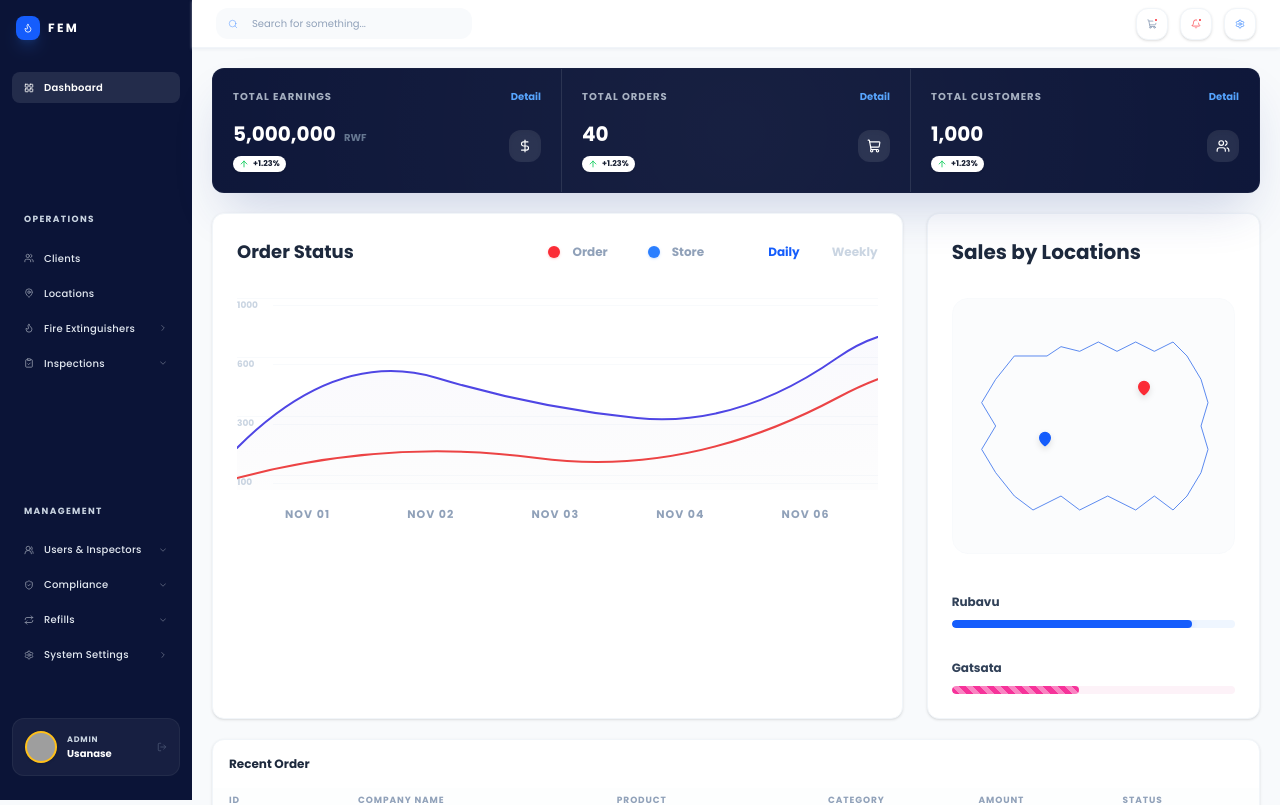
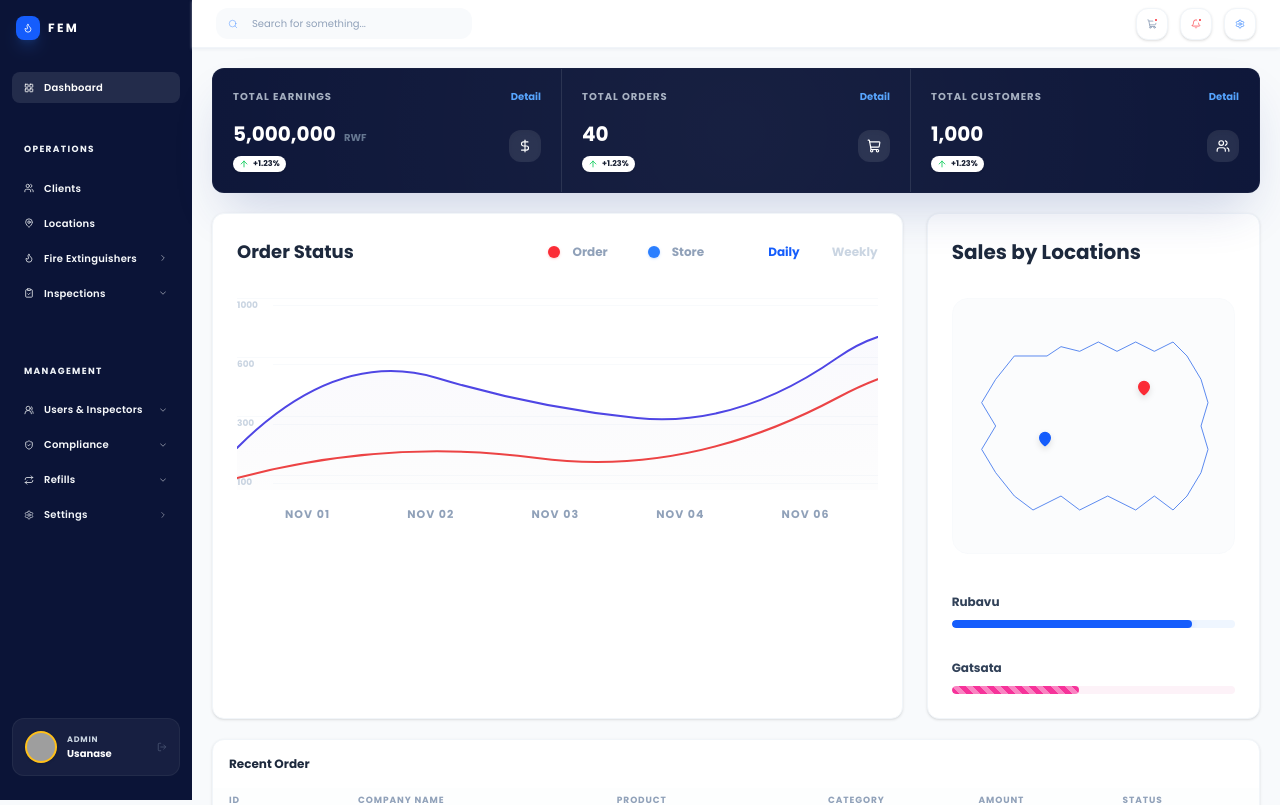
Before and after one commit to TETA-Liana/FEM, an Angular app: page /admin-dashboard in a window 1280 px wide. Shown: the top 805 px of the page. Built offline with nearby package versions, Linux system fonts and the light colour scheme; grey boxes are pictures that could not be loaded.

Commit message:
admin dashboard

```diff
--- a/src/app/pages/admin-dashboard/admin-dashboard.component.html
+++ b/src/app/pages/admin-dashboard/admin-dashboard.component.html
@@ -11,7 +11,7 @@
         </div>
 
         <!-- NAV -->
-        <nav class="flex-1 px-3 flex flex-col justify-between pt-2 pb-8">
+        <nav class="flex-1 px-3 flex flex-col pt-2 pb-8 overflow-y-auto scrollbar-hide">
             <div>
                 <a
                     class="flex items-center gap-2.5 px-3 py-2 rounded-lg bg-white/10 text-white font-semibold transition-all hover:bg-white/15 cursor-pointer">
@@ -21,75 +21,75 @@
             </div>
 
             <div class="mt-8 mb-4 pt-2">
-                <p class="text-[9px] font-black text-slate-300 uppercase tracking-[0.15em] px-3 mb-4">Operations</p>
+                <p class="text-[9px] font-black text-slate-100 uppercase tracking-[0.15em] px-3 mb-4">Operations</p>
                 <div class="space-y-1">
                     <a
-                        class="flex items-center gap-2.5 px-3 py-2 rounded-lg text-slate-200 hover:bg-white/5 transition-all hover:text-white group cursor-pointer">
-                        <i data-lucide="users" class="icon-xs opacity-60 group-hover:opacity-100 shrink-0"></i>
-                        <span class="text-[10px] tracking-wide font-medium">Clients</span>
+                        class="flex items-center gap-2.5 px-3 py-2 rounded-lg text-slate-50 hover:bg-white/10 transition-all hover:text-white group cursor-pointer">
+                        <i data-lucide="users" class="icon-xs opacity-90 group-hover:opacity-100 shrink-0"></i>
+                        <span class="text-[10px] tracking-wide font-semibold">Clients</span>
                     </a>
                     <a
-                        class="flex items-center gap-2.5 px-3 py-2 rounded-lg text-slate-200 hover:bg-white/5 transition-all hover:text-white group cursor-pointer">
-                        <i data-lucide="map-pin" class="icon-xs opacity-60 group-hover:opacity-100 shrink-0"></i>
-                        <span class="text-[10px] tracking-wide font-medium">Locations</span>
+                        class="flex items-center gap-2.5 px-3 py-2 rounded-lg text-slate-50 hover:bg-white/10 transition-all hover:text-white group cursor-pointer">
+                        <i data-lucide="map-pin" class="icon-xs opacity-90 group-hover:opacity-100 shrink-0"></i>
+                        <span class="text-[10px] tracking-wide font-semibold">Locations</span>
                     </a>
                     <a
-                        class="flex items-center gap-2.5 px-3 py-2 rounded-lg text-slate-200 hover:bg-white/5 transition-all hover:text-white justify-between group cursor-pointer">
+                        class="flex items-center gap-2.5 px-3 py-2 rounded-lg text-slate-50 hover:bg-white/10 transition-all hover:text-white justify-between group cursor-pointer">
                         <div class="flex items-center gap-2.5">
-                            <i data-lucide="flame" class="icon-xs opacity-60 group-hover:opacity-100 shrink-0"></i>
-                            <span class="text-[10px] tracking-wide font-medium">Fire Extinguishers</span>
+                            <i data-lucide="flame" class="icon-xs opacity-90 group-hover:opacity-100 shrink-0"></i>
+                            <span class="text-[10px] tracking-wide font-semibold">Fire Extinguishers</span>
                         </div>
-                        <i data-lucide="chevron-right" class="w-2.5 h-2.5 opacity-40 group-hover:opacity-100"></i>
+                        <i data-lucide="chevron-right" class="w-2.5 h-2.5 opacity-60 group-hover:opacity-100"></i>
                     </a>
                     <a
-                        class="flex items-center gap-2.5 px-3 py-2 rounded-lg text-slate-200 hover:bg-white/5 transition-all hover:text-white justify-between group cursor-pointer">
+                        class="flex items-center gap-2.5 px-3 py-2 rounded-lg text-slate-50 hover:bg-white/10 transition-all hover:text-white justify-between group cursor-pointer">
                         <div class="flex items-center gap-2.5">
                             <i data-lucide="clipboard-check"
-                                class="icon-xs opacity-60 group-hover:opacity-100 shrink-0"></i>
-                            <span class="text-[10px] tracking-wide font-medium">Inspections</span>
+                                class="icon-xs opacity-90 group-hover:opacity-100 shrink-0"></i>
+                            <span class="text-[10px] tracking-wide font-semibold">Inspections</span>
                         </div>
-                        <i data-lucide="chevron-down" class="w-2.5 h-2.5 opacity-40 group-hover:opacity-100"></i>
+                        <i data-lucide="chevron-down" class="w-2.5 h-2.5 opacity-60 group-hover:opacity-100"></i>
                     </a>
                 </div>
             </div>
 
             <div class="mt-8 mb-4 pt-2">
-                <p class="text-[9px] font-black text-slate-300 uppercase tracking-[0.15em] px-3 mb-4">
+                <p class="text-[9px] font-black text-slate-100 uppercase tracking-[0.15em] px-3 mb-4">
                     Management</p>
                 <div class="space-y-1">
                     <a
-                        class="flex items-center gap-2.5 px-3 py-2 rounded-lg text-slate-200 hover:bg-white/5 transition-all hover:text-white justify-between group cursor-pointer">
+                        class="flex items-center gap-2.5 px-3 py-2 rounded-lg text-slate-50 hover:bg-white/10 transition-all hover:text-white justify-between group cursor-pointer">
                         <div class="flex items-center gap-2.5">
                             <i data-lucide="users-round"
-                                class="icon-xs opacity-60 group-hover:opacity-100 shrink-0"></i>
-                            <span class="text-[10px] tracking-wide font-medium">Users & Inspectors</span>
+                                class="icon-xs opacity-90 group-hover:opacity-100 shrink-0"></i>
+                            <span class="text-[10px] tracking-wide font-semibold">Users & Inspectors</span>
                         </div>
-                        <i data-lucide="chevron-down" class="w-2.5 h-2.5 opacity-40 group-hover:opacity-100"></i>
+                        <i data-lucide="chevron-down" class="w-2.5 h-2.5 opacity-60 group-hover:opacity-100"></i>
                     </a>
                     <a
-                        class="flex items-center gap-2.5 px-3 py-2 rounded-lg text-slate-200 hover:bg-white/5 transition-all hover:text-white justify-between group cursor-pointer">
+                        class="flex items-center gap-2.5 px-3 py-2 rounded-lg text-slate-50 hover:bg-white/10 transition-all hover:text-white justify-between group cursor-pointer">
                         <div class="flex items-center gap-2.5">
                             <i data-lucide="shield-check"
-                                class="icon-xs opacity-60 group-hover:opacity-100 shrink-0"></i>
-                            <span class="text-[10px] tracking-wide font-medium">Compliance</span>
+                                class="icon-xs opacity-90 group-hover:opacity-100 shrink-0"></i>
+                            <span class="text-[10px] tracking-wide font-semibold">Compliance</span>
                         </div>
-                        <i data-lucide="chevron-down" class="w-2.5 h-2.5 opacity-40 group-hover:opacity-100"></i>
+                        <i data-lucide="chevron-down" class="w-2.5 h-2.5 opacity-60 group-hover:opacity-100"></i>
                     </a>
                     <a
-                        class="flex items-center gap-2.5 px-3 py-2 rounded-lg text-slate-200 hover:bg-white/5 transition-all hover:text-white justify-between group cursor-pointer">
+                        class="flex items-center gap-2.5 px-3 py-2 rounded-lg text-slate-50 hover:bg-white/10 transition-all hover:text-white justify-between group cursor-pointer">
                         <div class="flex items-center gap-2.5">
-                            <i data-lucide="repeat" class="icon-xs opacity-60 group-hover:opacity-100 shrink-0"></i>
-                            <span class="text-[10px] tracking-wide font-medium">Refills</span>
+                            <i data-lucide="repeat" class="icon-xs opacity-90 group-hover:opacity-100 shrink-0"></i>
+                            <span class="text-[10px] tracking-wide font-semibold">Refills</span>
                         </div>
-                        <i data-lucide="chevron-down" class="w-2.5 h-2.5 opacity-40 group-hover:opacity-100"></i>
+                        <i data-lucide="chevron-down" class="w-2.5 h-2.5 opacity-60 group-hover:opacity-100"></i>
                     </a>
                     <a
-                        class="flex items-center gap-2.5 px-3 py-2 rounded-lg text-slate-200 hover:bg-white/5 transition-all hover:text-white justify-between group cursor-pointer">
+                        class="flex items-center gap-2.5 px-3 py-2 rounded-lg text-slate-100 hover:bg-white/10 transition-all hover:text-white justify-between group cursor-pointer animate-in fade-in slide-in-from-left-2 duration-300">
                         <div class="flex items-center gap-2.5">
-                            <i data-lucide="settings" class="icon-xs opacity-60 group-hover:opacity-100 shrink-0"></i>
-                            <span class="text-[10px] tracking-wide font-medium">System Settings</span>
+                            <i data-lucide="settings" class="icon-xs opacity-80 group-hover:opacity-100 shrink-0"></i>
+                            <span class="text-[10px] tracking-wide font-semibold">Settings</span>
                         </div>
-                        <i data-lucide="chevron-right" class="w-2.5 h-2.5 opacity-40 group-hover:opacity-100"></i>
+                        <i data-lucide="chevron-right" class="w-2.5 h-2.5 opacity-50 group-hover:opacity-100"></i>
                     </a>
                 </div>
             </div>
```
